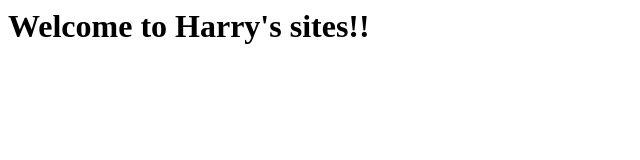
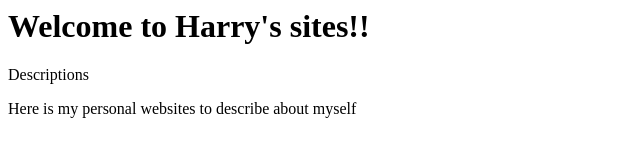
Before and after one commit to ChienSien1990/ChienSien1990.github.io, a plain HTML site: page index.html in a window 1280 px wide. Shown: the whole page, without its empty margins (0-640 px from the left). Drawn offline with Linux system fonts and the light colour scheme.

Commit message:
Update index.html

```diff
--- a/index.html
+++ b/index.html
@@ -5,6 +5,8 @@
     </h1>
   </head>
   <body>
+      <p> Descriptions</p>
+      <p> Here is my personal websites to describe about myself</p>
 
   </body>
 </html>
```
